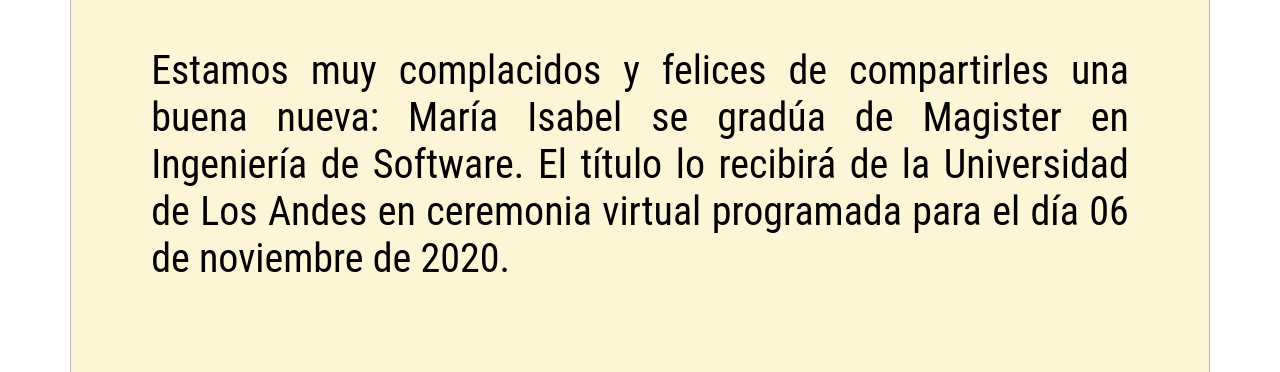
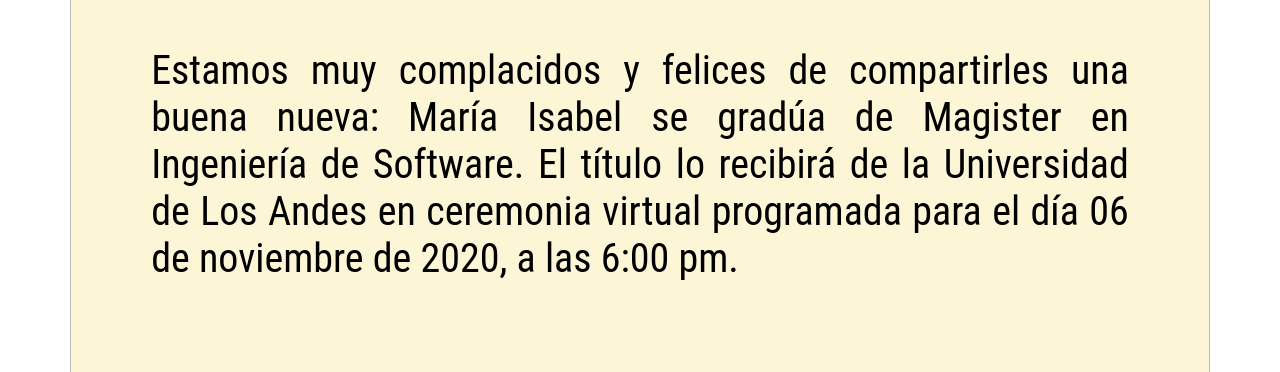
Before and after one commit to Uralberto/Maestria-Maria, a plain HTML site: page docs/index.html in a window 1280 px wide. Shown: the part 428-800 px from the top of the page. Drawn offline with Linux system fonts and the light colour scheme.

Commit message:
Agregando la hora del grado

```diff
--- a/docs/index.html
+++ b/docs/index.html
@@ -26,7 +26,7 @@
           Estamos muy complacidos y felices de compartirles una buena nueva:
           María Isabel se gradúa de Magister en Ingeniería de Software. El
           título lo recibirá de la Universidad de Los Andes en ceremonia virtual
-          programada para el día 06 de noviembre de 2020.
+          programada para el día 06 de noviembre de 2020, a las 6:00 pm.
         </p>
       </div>
 
```
